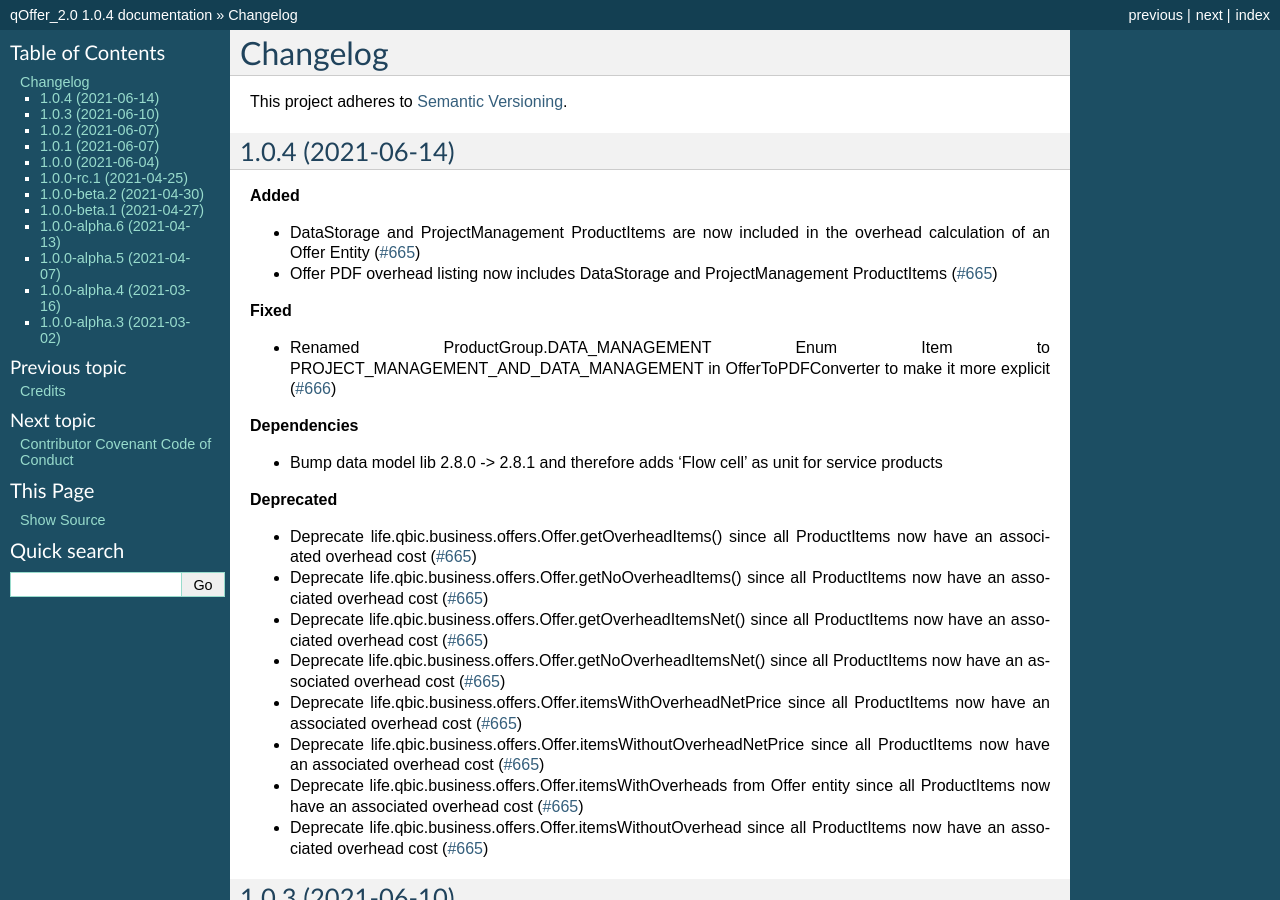
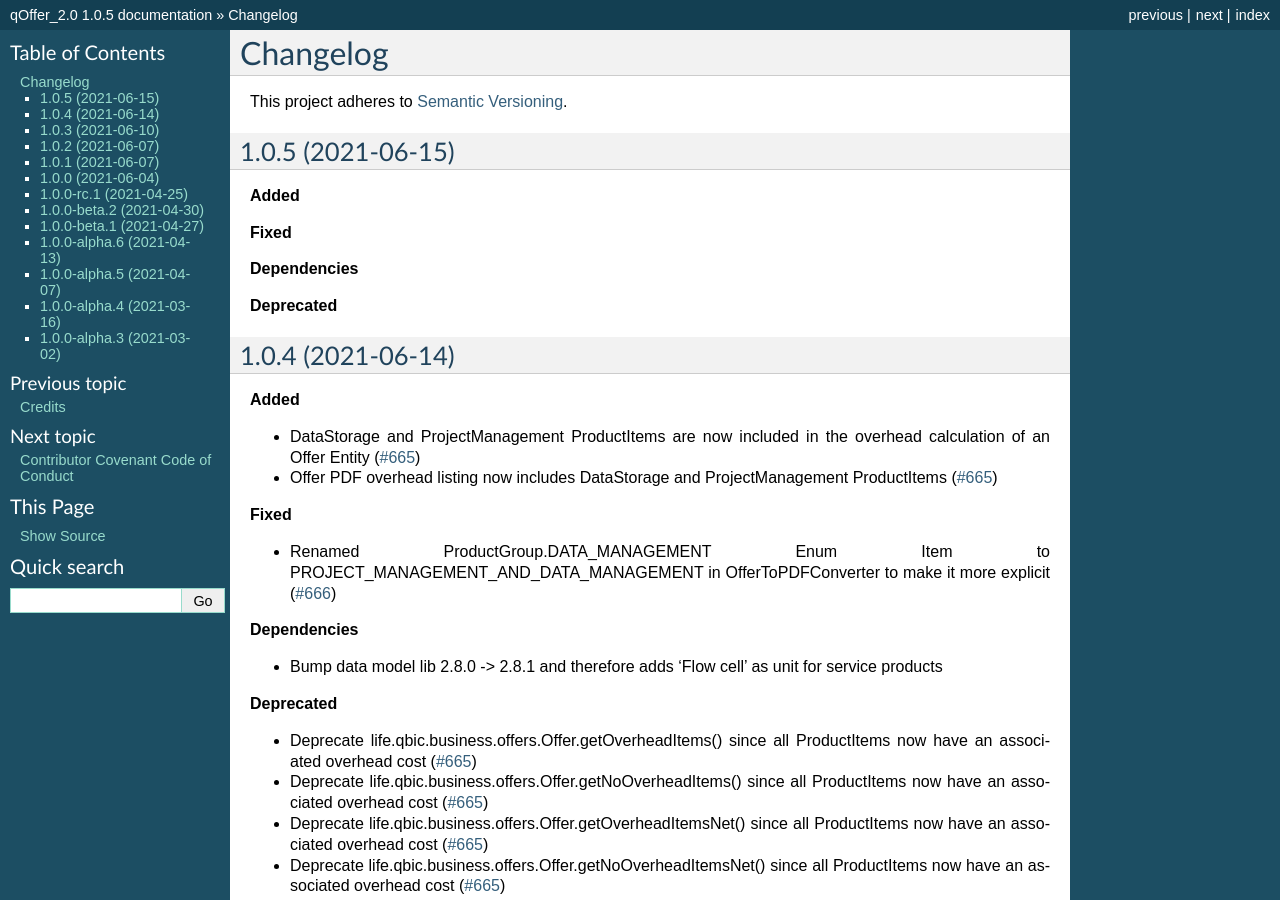
Before and after one commit to qbicsoftware/offer-manager-2-portlet, a Sphinx documentation site: the page built from docs/changelog.rst, in a window 1280 px wide and 900 px high. Built offline with Sphinx 7.4.7, drawn with Linux system fonts in a browser that asks for light colours; some of the changed text lies outside the part shown.

Commit message:
Bump version from 1.0.4 to 1.0.5

```diff
--- a/CHANGELOG.rst
+++ b/CHANGELOG.rst
@@ -3,6 +3,18 @@
 ==========
 
 This project adheres to `Semantic Versioning <https://semver.org/>`_.
+
+1.0.5 (2021-06-15)
+------------------
+
+**Added**
+
+**Fixed**
+
+**Dependencies**
+
+**Deprecated**
+
 
 1.0.4 (2021-06-14)
 ------------------
--- a/docs/conf.py
+++ b/docs/conf.py
@@ -55,9 +55,9 @@
 # the built documents.
 #
 # The short X.Y version.
-version = '1.0.4'
+version = '1.0.5'
 # The full version, including alpha/beta/rc tags.
-release = '1.0.4'
+release = '1.0.5'
 
 # The language for content autogenerated by Sphinx. Refer to documentation
 # for a list of supported languages.
--- a/pom.xml
+++ b/pom.xml
@@ -8,7 +8,7 @@
 		<module>offer-manager-app</module>
 	</modules>
 	<artifactId>offer-manager</artifactId>
-	<version>1.0.4</version> <!-- <<QUBE_FORCE_BUMP>> -->
+	<version>1.0.5</version> <!-- <<QUBE_FORCE_BUMP>> -->
 	<groupId>life.qbic</groupId>
 	<name>The new offer manager</name>
 	<url>http://github.com/qbicsoftware/qOffer_2.0</url>
--- a/qube.cfg
+++ b/qube.cfg
@@ -1,5 +1,5 @@
 [bumpversion]
-current_version = 1.0.4
+current_version = 1.0.5
 
 [bumpversion_files_whitelisted]
 dot_qube = .qube.yml
```
Also changed, not shown: .qube.yml.
